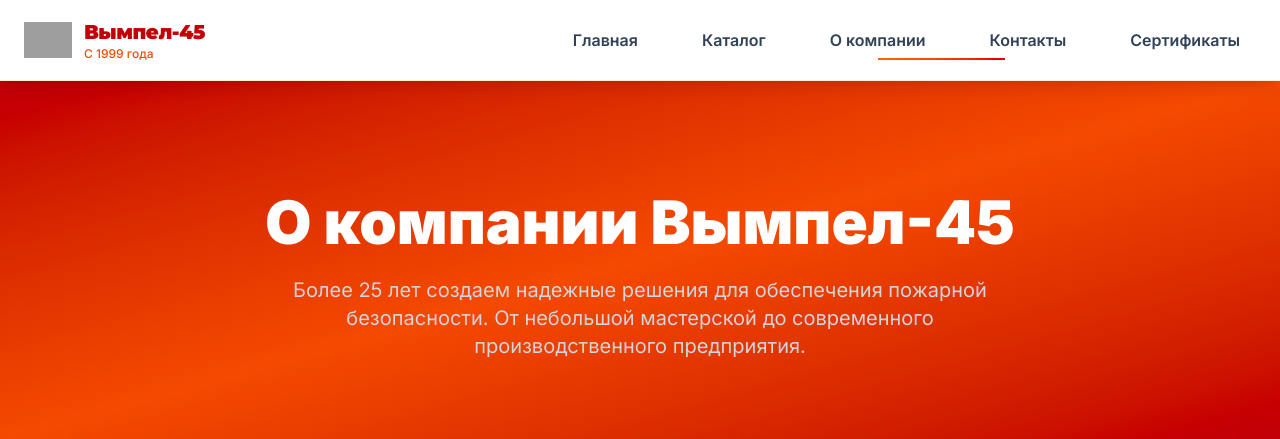
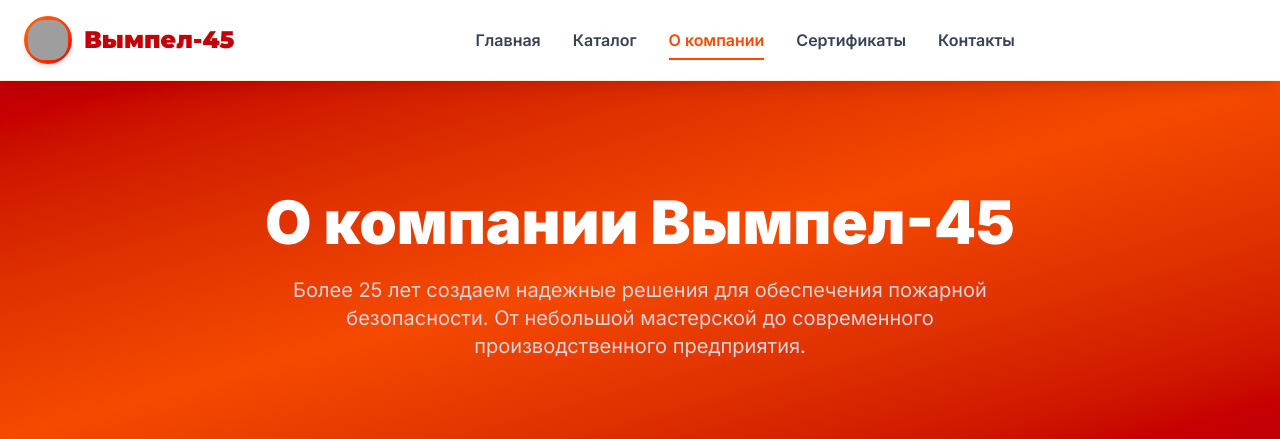
Before and after one commit to BladEvgen/landing-fire-fighting-products, a Django app: page /about/ in a window 1280 px wide. Shown: the top 439 px of the page. Run offline with Django 5.2, Linux system fonts and the light colour scheme; data that the repository does not hold is empty; style sheets or scripts are compiled from the project's sources; parts of the project's set-up code (start-up, migrations or seed data) failed here and were passed over; grey boxes are pictures that could not be loaded.

Commit message:
Update main comps

```diff
--- a/templates/base/footer.html
+++ b/templates/base/footer.html
@@ -1,4 +1,4 @@
-{% load static %}
+{% load static phone_filters %}
 
 <footer class="relative bg-gradient-to-br from-slate-900 via-gray-900 to-slate-800 overflow-hidden">
     <!-- Background fire pattern -->
@@ -51,9 +51,12 @@
                 <!-- Company Info -->
                 <div class="lg:col-span-2 space-y-6">
                     <div class="flex items-start gap-4">
-                        <div class="w-16 h-16 flex-shrink-0 p-2 bg-gradient-to-br from-orange-500 to-red-600 rounded-xl">
-                            <img src="{% static 'images/logo.jpg' %}" alt="Вымпел-45 Logo" class="w-full h-full object-contain filter brightness-0 invert">
+                        <div class="w-14 h-14 bg-gradient-to-br from-orange-500 to-red-600 rounded-xl flex items-center justify-center shadow-lg">
+                            <img src="{% static 'images/logo.jpg' %}" alt="Вымпел-45 Logo"
+                                 class="w-full h-full object-cover rounded-xl" />
                         </div>
+
+
                         <div>
                             <div class="text-white font-brand text-2xl font-black tracking-tight">
                                 {{ company_info.name|default:"Вымпел-45" }}
@@ -114,19 +117,11 @@
                     <nav class="space-y-3">
                         <a href="{% url 'core:catalog' %}"
                            class="block text-gray-300 hover:text-orange-400 transition-colors duration-300 py-1 hover:translate-x-1 transform {% if request.resolver_match.url_name == 'catalog' %}text-orange-400{% endif %}">
-                            → Противопожарные двери
+                            → Каталог продукции
                         </a>
                         <a href="{% url 'core:catalog' %}"
-                           class="block text-gray-300 hover:text-orange-400 transition-colors duration-300 py-1 hover:translate-x-1 transform">
-                            → Пожарные шкафы
-                        </a>
-                        <a href="{% url 'core:catalog' %}"
-                           class="block text-gray-300 hover:text-orange-400 transition-colors duration-300 py-1 hover:translate-x-1 transform">
-                            → Противопожарные ворота
-                        </a>
-                        <a href="{% url 'core:catalog' %}"
-                           class="block text-gray-300 hover:text-orange-400 transition-colors duration-300 py-1 hover:translate-x-1 transform">
-                            → Металлоконструкции
+                           class="block text-gray-300 hover:text-orange-400 transition-colors duration-300 py-1 hover:translate-x-1 transform {% if request.resolver_match.url_name == 'contacts' %}text-orange-400{% endif %}">
+                            → Оставить заявку
                         </a>
                         <a href="{% url 'core:certificates' %}"
                            class="block text-gray-300 hover:text-orange-400 transition-colors duration-300 py-1 hover:translate-x-1 transform {% if request.resolver_match.url_name == 'certificates' %}text-orange-400{% endif %}">
@@ -152,7 +147,7 @@
                                 </svg>
                             </div>
                             <div>
-                                <div class="font-semibold">{{ company_info.phone }}</div>
+                                <div class="font-semibold">{{  company_info.phone|format_phone }}</div>
                                 <div class="text-sm text-gray-400">Ежедневно с 8:00 до 20:00</div>
                             </div>
                         </a>
@@ -176,7 +171,7 @@
 
                         {% if company_info.address %}
                         <div class="flex items-start gap-3 text-white p-3 rounded-lg">
-                            <div class="w-10 h-10 bg-gradient-to-br from-green-500 to-green-600 rounded-xl flex items-center justify-center mt-1">
+                            <div class="w-10 h-10 bg-gradient-to-br from-green-500 to-green-600 rounded-xl flex items-center justify-center mt-1 p-3">
                                 <svg class="w-5 h-5 text-white" fill="currentColor" viewBox="0 0 20 20">
                                     <path fill-rule="evenodd" d="M5.05 4.05a7 7 0 119.9 9.9L10 18.9l-4.95-4.95a7 7 0 010-9.9zM10 11a2 2 0 100-4 2 2 0 000 4z" clip-rule="evenodd"/>
                                 </svg>
--- a/templates/base/header.html
+++ b/templates/base/header.html
@@ -1,64 +1,62 @@
-{% load static %}
+{% load static phone_filters %}
 
-<!-- Desktop Header -->
 <header class="hidden lg:block fixed top-0 left-0 right-0 z-50 bg-white/95 backdrop-blur-xl border-b border-orange-100 shadow-lg transition-all duration-300">
     <div class="max-w-7xl mx-auto flex items-center justify-between px-6 py-4">
-        <!-- Logo -->
+
+    <!-- Logo and Brand -->
     <a href="{% url 'core:index' %}" class="flex items-center gap-3 group">
-            <div class="w-12 h-12 transform group-hover:scale-105 transition-transform duration-300">
-                <img src="{% static 'images/logo.jpg' %}" alt="Вымпел-45 Logo" class="w-full h-full object-contain">
+        <div class="w-12 h-12 bg-gradient-to-br from-orange-500 to-red-600 rounded-xl flex items-center justify-center shadow-md transition-transform group-hover:scale-110 group-hover:shadow-lg duration-300">
+            <img src="{% static 'images/logo.jpg' %}" alt="Вымпел-45 Logo"
+                 class="w-10 h-10 object-cover rounded-lg transition-all duration-300" />
         </div>
-            <div>
-                <div class="font-brand text-xl font-black tracking-tight text-red-700">
+        <div class="font-brand text-2xl font-black text-red-700 group-hover:text-orange-600 transition-colors duration-300">
             {{ company_info.name|default:"Вымпел-45" }}
-                </div>
-                <div class="text-xs font-medium text-orange-600">
-                    {% if company_info.founded_year %}
-                        С {{ company_info.founded_year }} года
-                    {% else %}
-                        С 1999 года
-                    {% endif %}
-                </div>
         </div>
     </a>
 
-        <!-- Desktop Navigation -->
+
+    <!-- Navigation Menu -->
     <nav class="flex items-center gap-8">
         <a href="{% url 'core:index' %}"
-               class="relative px-4 py-2 font-semibold text-slate-700 hover:text-orange-600 transition-colors duration-300 group {% if request.resolver_match.url_name == 'index' %}text-orange-600{% endif %}">
+           class="relative text-gray-700 hover:text-orange-600 font-semibold transition-all duration-300 py-2 group {% if request.resolver_match.url_name == 'index' %}text-orange-600{% endif %}">
             Главная
-                <span class="absolute bottom-0 left-1/2 w-0 h-0.5 bg-gradient-to-r from-orange-500 to-red-600 group-hover:w-full group-hover:left-0 transition-all duration-300 {% if request.resolver_match.url_name == 'index' %}w-full left-0{% endif %}"></span>
+            <span class="absolute bottom-0 left-0 w-0 h-0.5 bg-orange-600 transition-all duration-300 group-hover:w-full {% if request.resolver_match.url_name == 'index' %}w-full{% endif %}"></span>
         </a>
+
         <a href="{% url 'core:catalog' %}"
-               class="relative px-4 py-2 font-semibold text-slate-700 hover:text-orange-600 transition-colors duration-300 group {% if request.resolver_match.url_name == 'catalog' %}text-orange-600{% endif %}">
+           class="relative text-gray-700 hover:text-orange-600 font-semibold transition-all duration-300 py-2 group {% if request.resolver_match.url_name == 'catalog' %}text-orange-600{% endif %}">
             Каталог
-                <span class="absolute bottom-0 left-1/2 w-0 h-0.5 bg-gradient-to-r from-orange-500 to-red-600 group-hover:w-full group-hover:left-0 transition-all duration-300 {% if request.resolver_match.url_name == 'catalog' %}w-full left-0{% endif %}"></span>
+            <span class="absolute bottom-0 left-0 w-0 h-0.5 bg-orange-600 transition-all duration-300 group-hover:w-full {% if request.resolver_match.url_name == 'catalog' %}w-full{% endif %}"></span>
         </a>
+
         <a href="{% url 'core:about' %}"
-               class="relative px-4 py-2 font-semibold text-slate-700 hover:text-orange-600 transition-colors duration-300 group {% if request.resolver_match.url_name == 'about' %}text-orange-600{% endif %}">
+           class="relative text-gray-700 hover:text-orange-600 font-semibold transition-all duration-300 py-2 group {% if request.resolver_match.url_name == 'about' %}text-orange-600{% endif %}">
             О компании
-                <span class="absolute bottom-0 left-1/2 w-0 h-0.5 bg-gradient-to-r from-orange-500 to-red-600 group-hover:w-full group-hover:left-0 transition-all duration-300 {% if request.resolver_match.url_name == 'about' %}w-full left-0{% endif %}"></span>
+            <span class="absolute bottom-0 left-0 w-0 h-0.5 bg-orange-600 transition-all duration-300 group-hover:w-full {% if request.resolver_match.url_name == 'about' %}w-full{% endif %}"></span>
         </a>
+
+        <a href="{% url 'core:certificates' %}"
+           class="relative text-gray-700 hover:text-orange-600 font-semibold transition-all duration-300 py-2 group {% if request.resolver_match.url_name == 'certificates' %}text-orange-600{% endif %}">
+            Сертификаты
+            <span class="absolute bottom-0 left-0 w-0 h-0.5 bg-orange-600 transition-all duration-300 group-hover:w-full {% if request.resolver_match.url_name == 'certificates' %}w-full{% endif %}"></span>
+        </a>
+
         <a href="{% url 'core:contacts' %}"
-               class="relative px-4 py-2 font-semibold text-slate-700 hover:text-orange-600 transition-colors duration-300 group {% if request.resolver_match.url_name == 'contacts' %}text-orange-600{% endif %}">
+           class="relative text-gray-700 hover:text-orange-600 font-semibold transition-all duration-300 py-2 group {% if request.resolver_match.url_name == 'contacts' %}text-orange-600{% endif %}">
             Контакты
-                <span class="absolute bottom-0 left-1/2 w-0 h-0.5 bg-gradient-to-r from-orange-500 to-red-600 group-hover:w-full group-hover:left-0 transition-all duration-300 {% if request.resolver_match.url_name == 'contacts' %}w-full left-0{% endif %}"></span>
-            </a>
-            <a href="{% url 'core:certificates' %}"
-               class="relative px-4 py-2 font-semibold text-slate-700 hover:text-orange-600 transition-colors duration-300 group {% if request.resolver_match.url_name == 'certificates' %}text-orange-600{% endif %}">
-                Сертификаты
-                <span class="absolute bottom-0 left-1/2 w-0 h-0.5 bg-gradient-to-r from-orange-500 to-red-600 group-hover:w-full group-hover:left-0 transition-all duration-300 {% if request.resolver_match.url_name == 'certificates' %}w-full left-0{% endif %}"></span>
+            <span class="absolute bottom-0 left-0 w-0 h-0.5 bg-orange-600 transition-all duration-300 group-hover:w-full {% if request.resolver_match.url_name == 'contacts' %}w-full{% endif %}"></span>
         </a>
     </nav>
 
-        <!-- Contact Button -->
+    <!-- Contact Info -->
+    <div class="flex items-center gap-4">
         {% if company_info.phone %}
-        <a href="tel:{{ company_info.phone }}"
+        <a href="tel:{{ company_info.phone|format_phone_link }}"
            class="flex items-center gap-2 px-6 py-3 bg-gradient-to-r from-orange-500 to-red-600 text-white font-bold rounded-xl hover:from-red-600 hover:to-red-700 transition-all duration-300 shadow-lg hover:shadow-xl group transform hover:scale-105">
             <svg class="w-4 h-4 group-hover:animate-pulse" fill="currentColor" viewBox="0 0 20 20">
                 <path d="M2 3a1 1 0 011-1h2.153a1 1 0 01.986.836l.74 4.435a1 1 0 01-.54 1.06l-1.548.773a11.037 11.037 0 006.105 6.105l.774-1.548a1 1 0 011.059-.54l4.435.74a1 1 0 01.836.986V17a1 1 0 01-1 1h-2C7.82 18 2 12.18 2 5V3z"/>
             </svg>
-            <span class="text-sm font-semibold">{{ company_info.phone }}</span>
+            <span class="text-sm font-semibold">{{ company_info.phone|format_phone }}</span>
         </a>
         {% endif %}
     </div>
@@ -77,12 +75,12 @@
         </a>
 
         {% if company_info.phone %}
-        <a href="tel:{{ company_info.phone }}"
+        <a href="tel:{{ company_info.phone|format_phone_link }}"
            class="flex items-center gap-1 px-3 py-2 bg-gradient-to-r from-orange-500 to-red-600 text-white font-semibold rounded-lg text-sm shadow-md hover:shadow-lg transition-all duration-300">
             <svg class="w-4 h-4" fill="currentColor" viewBox="0 0 20 20">
                 <path d="M2 3a1 1 0 011-1h2.153a1 1 0 01.986.836l.74 4.435a1 1 0 01-.54 1.06l-1.548.773a11.037 11.037 0 006.105 6.105l.774-1.548a1 1 0 011.059-.54l4.435.74a1 1 0 01.836.986V17a1 1 0 01-1 1h-2C7.82 18 2 12.18 2 5V3z"/>
             </svg>
-            Звонок
+            <span class="text-xs font-medium">{{ company_info.phone|format_phone }}</span>
         </a>
         {% endif %}
     </div>
```
Lines whose indentation alone changed are shown as unchanged.
